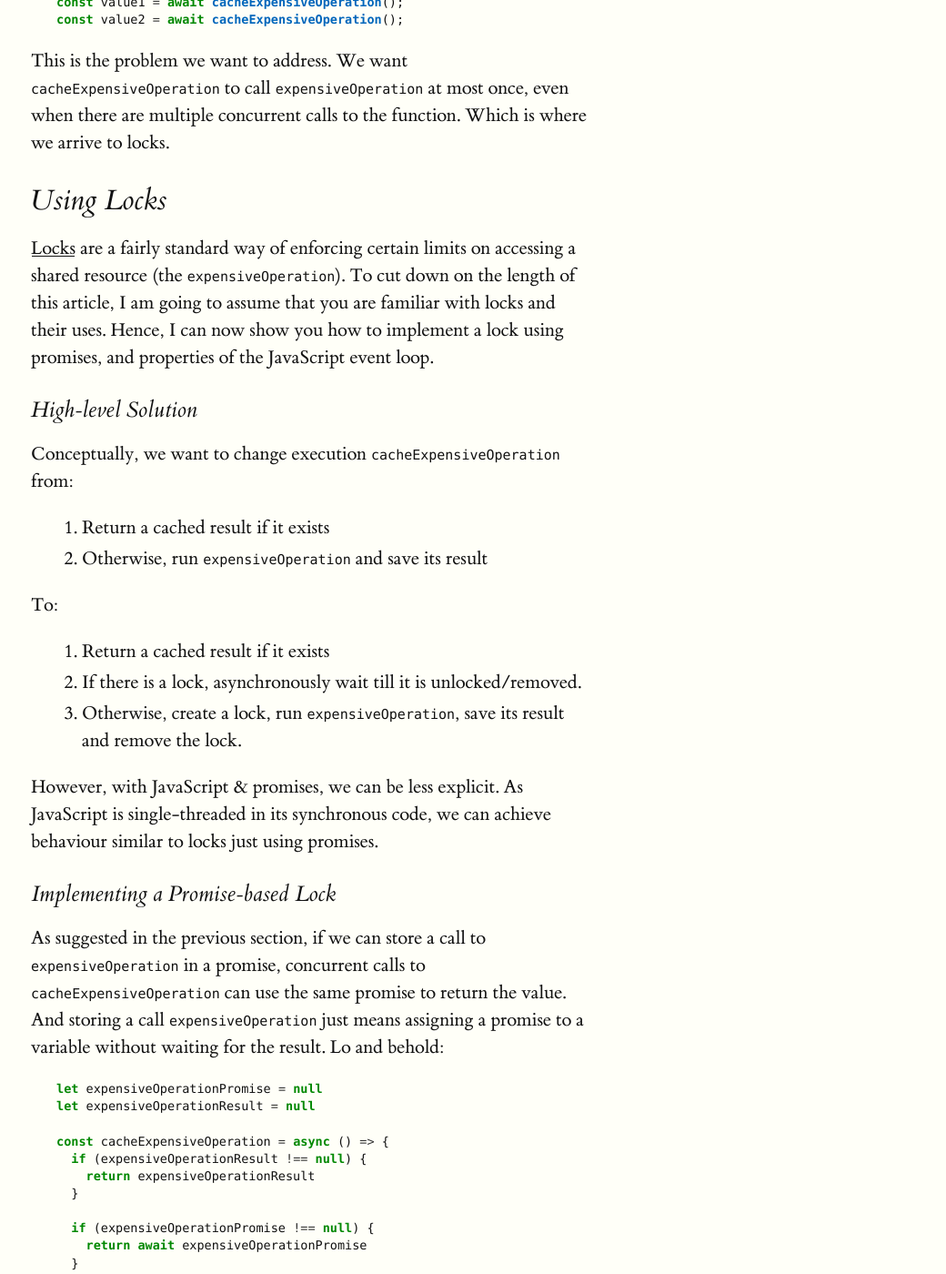
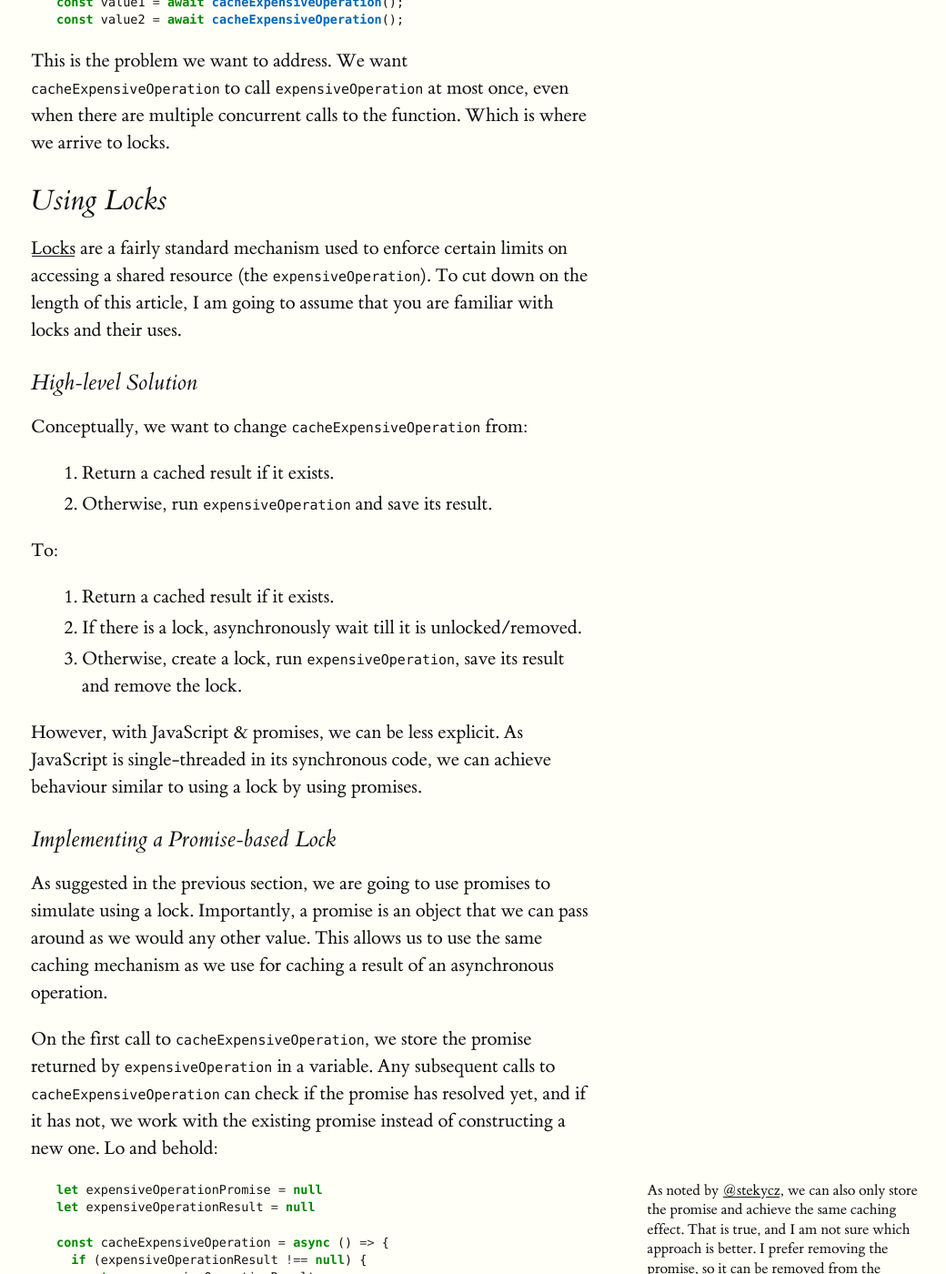
Before and after one commit to pavelkucera/pavelkucera.github.io, a Jekyll site: the page built from _posts/2020-10-30-caching-executing-promises.md, in a window 1280 px wide and 1400 px high, scrolled down 1396 px. Shown: the whole window at 91% size, without its empty margins (126-1166 px from the left). Built offline with Jekyll 4.4.1, drawn with Linux system fonts in a browser that asks for light colours; some of the changed text lies outside the part shown.

Commit message:
Improve wording, add marginal note

````diff
--- a/_posts/2020-10-30-caching-executing-promises.md
+++ b/_posts/2020-10-30-caching-executing-promises.md
@@ -7,18 +7,17 @@ tags: [blog, javascript, typescript, async, promise, lock, node, nodejs]
 # {{ page.title }}
 
 In this post I will show you how to cache executing promises.
-Caching of executing promises, rather than just caching the result of a promise, is useful when the promise is expensive, takes a while to finish and is invoked often.
-The caching will be achieved by using locks, and the locks will be implemented using promises, and relying on properties of JavaScript's event loop.
+Caching an executing promise, rather than just caching the result of the promise, is useful when the underlying asynchronous action is expensive, takes a while to finish and is invoked often.
+The caching will be achieved by using locks implemented using promises, and relying on the properties of the event loop.
 
 ## The Problem
-Assume we have a function `expensiveOperation` which performs a myriad of async actions and takes at least a minute to return.
+Assume we have an asynchronous function `expensiveOperation` which performs a myriad of async actions and takes at least a minute to resolve.
 Then we have a function `cacheExpensiveOperation` which calls `expensiveOperation`, caches its result and returns the cached result on its subsequent calls. As in the following code snippet:
 
 <label for="mn-definition-improvements" class="margin-toggle">&#8853;</label>
 <input type="checkbox" id="mn-definition-improvements" class="margin-toggle"/>
 <span class="marginnote">
-  Implementation note.
-  Using null to figure out if the expensive operation ran is dangerous if the result of the cached operation can be null.
+  Using null to figure out if we have the result is dangerous, if the expensive operation can itself return null.
   It would be safer to e.g. create a Symbol representing a value of the (local) bottom type.
   I am not using this approach to simplify the example.
 </span>
@@ -55,7 +55,7 @@ const [value1, value2] = await Promise.all([
 ])
 ```
 
-The cache would only get employed if we call `cacheExpensiveOperation` multiple times as in here:
+The cache is employed only if we call `cacheExpensiveOperation` multiple times, as in the following example:
 ```typescript
 // calls expensiveOperation only once
 const value1 = await cacheExpensiveOperation();
@@ -67,28 +67,38 @@ We want `cacheExpensiveOperation` to call `expensiveOperation` at most once, eve
 
 ## Using Locks
 
-[Locks](https://en.wikipedia.org/wiki/Lock_(computer_science)) are a fairly standard way of enforcing certain limits on accessing a shared resource (the `expensiveOperation`).
+[Locks](https://en.wikipedia.org/wiki/Lock_(computer_science)) are a fairly standard mechanism used to enforce certain limits on accessing a shared resource (the `expensiveOperation`).
 To cut down on the length of this article, I am going to assume that you are familiar with locks and their uses.
-Hence, I can now show you how to implement a lock using promises, and properties of the JavaScript event loop.
 
 ### High-level Solution
-Conceptually, we want to change execution `cacheExpensiveOperation` from:
-1. Return a cached result if it exists
-1. Otherwise, run `expensiveOperation` and save its result
+Conceptually, we want to change `cacheExpensiveOperation` from:
+1. Return a cached result if it exists.
+1. Otherwise, run `expensiveOperation` and save its result.
 
 To:
-1. Return a cached result if it exists
+1. Return a cached result if it exists.
 1. If there is a lock, asynchronously wait till it is unlocked/removed.
 1. Otherwise, create a lock, run `expensiveOperation`, save its result and remove the lock.
 
 However, with JavaScript & promises, we can be less explicit.
-As JavaScript is single-threaded in its synchronous code, we can achieve behaviour similar to locks just using promises.
+As JavaScript is single-threaded in its synchronous code, we can achieve behaviour similar to using a lock by using promises.
 
 ### Implementing a Promise-based Lock
-As suggested in the previous section, if we can store a call to `expensiveOperation` in a promise, concurrent calls to `cacheExpensiveOperation` can use the same promise to return the value.
-And storing a call `expensiveOperation` just means assigning a promise to a variable without waiting for the result.
+As suggested in the previous section, we are going to use promises to simulate using a lock.
+Importantly, a promise is an object that we can pass around as we would any other value.
+This allows us to use the same caching mechanism as we use for caching a result of an asynchronous operation.
+
+On the first call to `cacheExpensiveOperation`, we store the promise returned by `expensiveOperation` in a variable.
+Any subsequent calls to `cacheExpensiveOperation` can check if the promise has resolved yet, and if it has not, we work with the existing promise instead of constructing a new one.
 Lo and behold:
 
+<label for="mn-storePromise" class="margin-toggle">&#8853;</label>
+<input type="checkbox" id="mn-storePromise" class="margin-toggle"/>
+<span class="marginnote">
+  As noted by [@stekycz](https://twitter.com/stekycz), we can also only store the promise and achieve the same caching effect.
+  That is true, and I am not sure which approach is better.
+  I prefer removing the promise, so it can be removed from the memory, but if the footprint of a promise is small, the two approaches are virtually the same.
+</span>
 ```typescript
 let expensiveOperationPromise = null
 let expensiveOperationResult = null
@@ -122,15 +132,15 @@ The caching mechanism for the promise itself relies on how the event loop works:
 </span>
 1. Since JavaScript is single-threaded in its synchronous code, there cannot be multiple "first calls" to a function. Thus, there will always be a single first call to `cacheExpensiveOperation` that will block till its first asynchronous operation (simplified: till its first `await`).
 
-1. The first call to `cacheExpensiveOperation()` creates a promise which:
-   1. Calls `expensiveOperation`.
-   1. Stores the promise in `expensiveOperationPromise` variable.
-   1. Is "suspended" till the `expensiveOperationPromise` resolves to a value, as it calls `await` on that promise.
+1. The first call to `cacheExpensiveOperation`:
+   1. Calls `expensiveOperation`, and stores the returned promise in the `expensiveOperationPromise` variable.
+   1. It is "suspended" till the `expensiveOperationPromise` resolves to a value, as it calls `await` on that promise.
 
 1. If, in the meantime, we trigger `cacheExpensiveOperation` again, `expensiveOperationPromise` contains a value and thus the call will `await` on the existing promise and won't resolve till the underlying promise resolves (or rejects).
+   Without having to call `expensiveOperation` again.
 
-1. The first (and only) call to `expensiveOperation` resolves:
-   1. All promises waiting for this promise to resolve can now continue execution, using the result.
+1. Once the first call to `expensiveOperation` resolves:
+   1. All promises, which are waiting for this promise to resolve, can now continue execution, using the result.
    1. The first call to `cacheExpensiveOperation` stores this result in `expensiveOperationResult`.
 
 1. Any consequent calls to `cacheExpensiveOperation` use `expensiveOperationResult` to return the cached value.
````
Also changed, not shown: other parts of _posts/2020-10-30-caching-executing-promises.md (+2 -1 lines).
